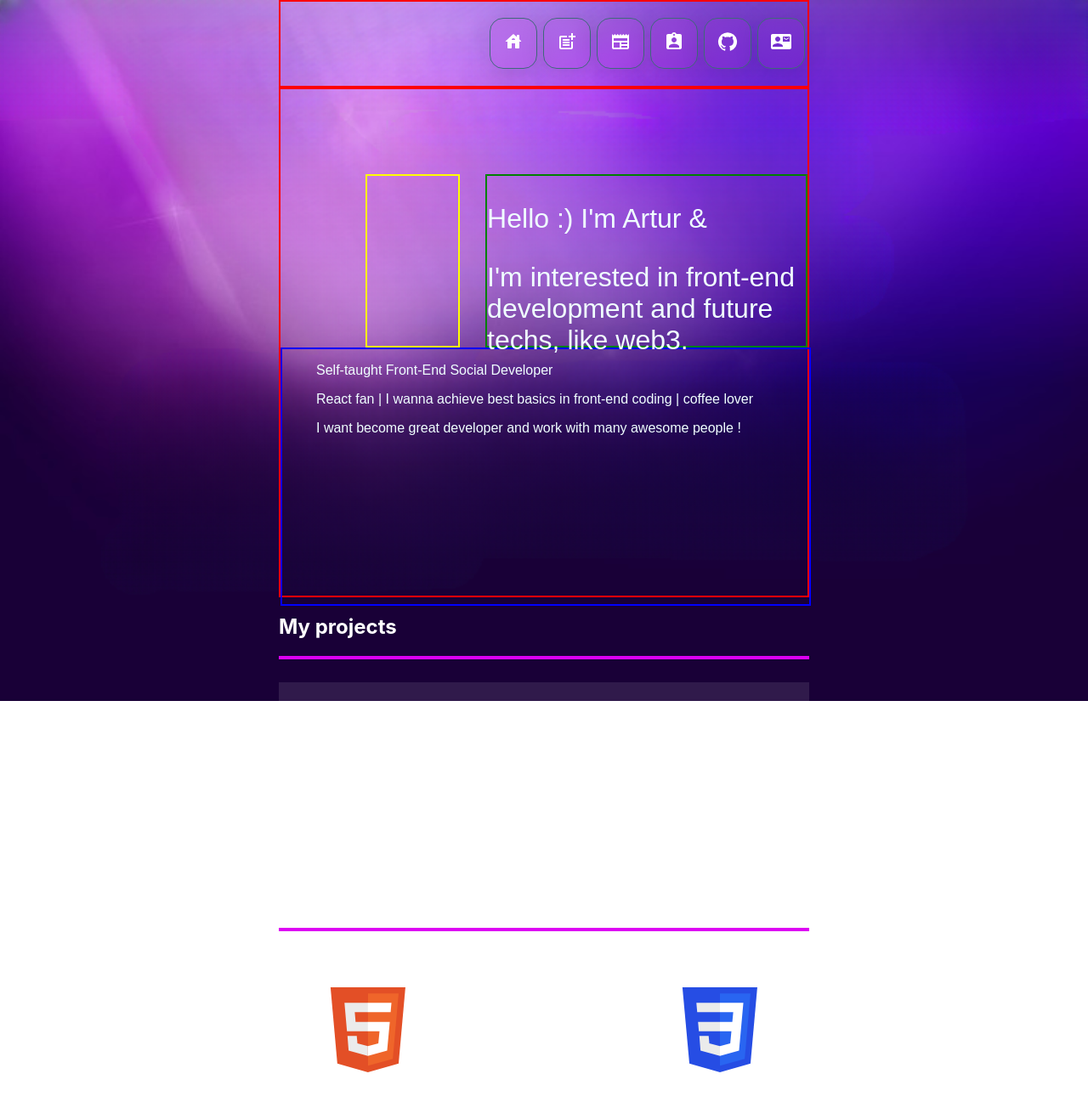
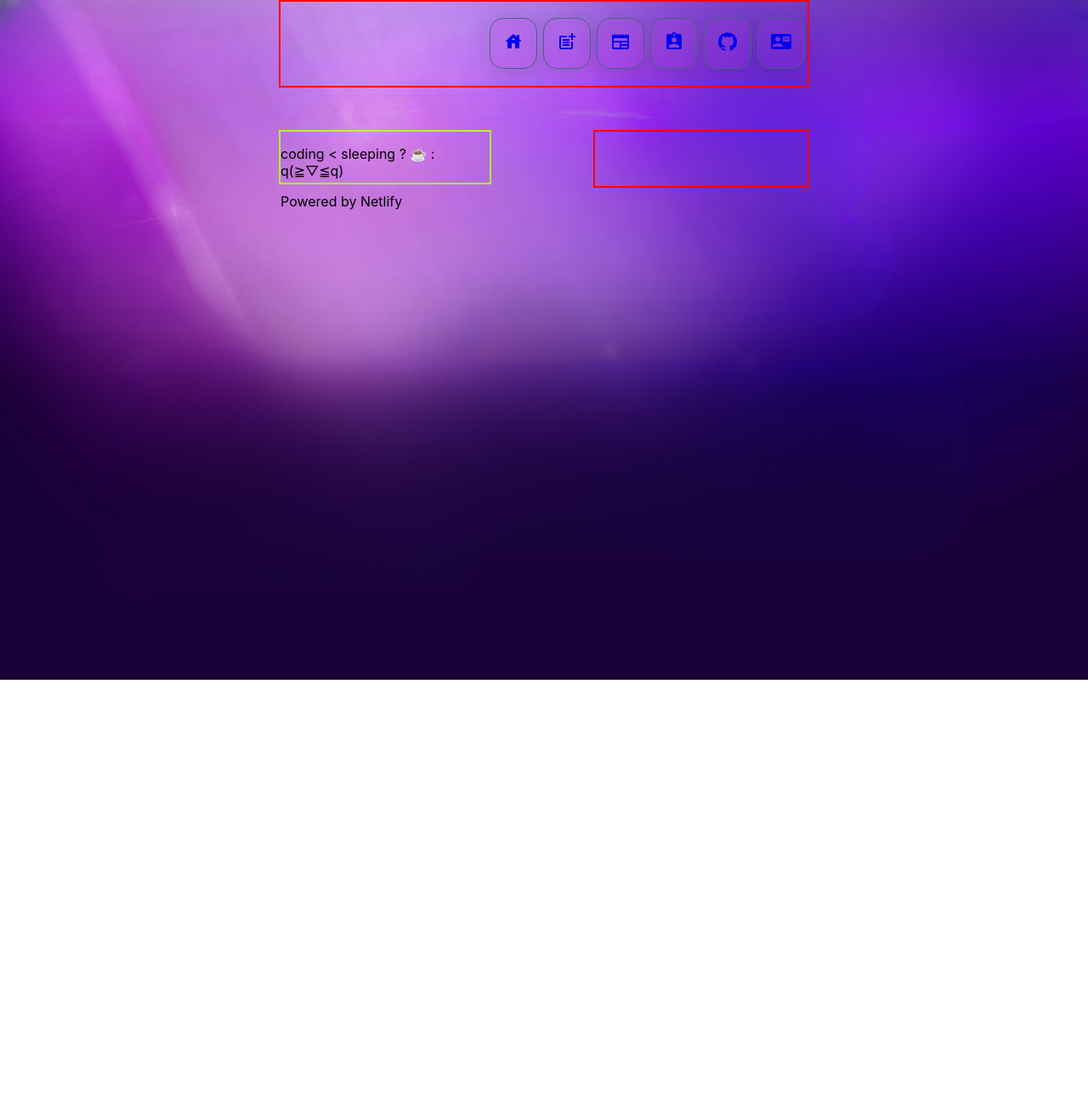
Before and after one commit to devArczi/aboutMe, a React (Create React App) app in the folder about-me/: page /about-me in a window 1280 px wide. Shown: the top 1297 px of the page at 85% size. After the commit the page ends 800 px from the top, so only its background shows below. Built offline with nearby package versions, Linux system fonts and the light colour scheme.

Commit message:
adden links

```diff
--- a/about-me/package.json
+++ b/about-me/package.json
@@ -11,8 +11,10 @@
     "@testing-library/jest-dom": "^5.14.1",
     "@testing-library/react": "^13.0.0",
     "@testing-library/user-event": "^13.2.1",
+    "framer-motion": "^7.2.0",
     "react": "^18.2.0",
     "react-dom": "^18.2.0",
+    "react-router-dom": "6",
     "react-scripts": "5.0.1",
     "styled-components": "^5.3.5",
     "web-vitals": "^2.1.0"
--- a/about-me/src/App.js
+++ b/about-me/src/App.js
@@ -5,7 +5,7 @@ import Header from './components/Header';
 import Nav from './components/Nav';
 import Projects from './components/Projects';
 import TechStack from './components/Tech';
-
+import { BrowserRouter as Router, Route, Routes } from 'react-router-dom';
 
 const AppWrapper = styled.div`
 
@@ -13,15 +13,19 @@ margin: 0 200px;
 height: 100vh;
 `
 function App() {
-  const [clicked, setClicked] = useState("")
+
   return (
-    <AppWrapper>
-      <Nav/>
-      <Header/>
-      <Projects/>
-      <TechStack/>
-      <Footer/>
-    </AppWrapper>
+    <Router>
+      <AppWrapper>
+        <Nav/>
+          <Routes>
+            <Route path='/' element={<Header/>}/>
+            <Route path='/projects' element={<Projects/>}/>
+            <Route path='/techstack' element={<TechStack/>}/>
+          </Routes>
+        <Footer/>
+      </AppWrapper>
+    </Router>
   );
 }
 
--- a/about-me/src/components/Nav/index.js
+++ b/about-me/src/components/Nav/index.js
@@ -1,4 +1,5 @@
-import React from "react";
+import React, { useState } from "react";
+import { Tooltip, Zoom } from '@mui/material';
 import styled from "styled-components";
 import HouseRoundedIcon from '@mui/icons-material/HouseRounded';
 import PostAddOutlinedIcon from '@mui/icons-material/PostAddOutlined';
@@ -6,6 +7,7 @@ import ContactMailIcon from '@mui/icons-material/ContactMail';
 import GitHubIcon from '@mui/icons-material/GitHub';
 import AssignmentIndIcon from '@mui/icons-material/AssignmentInd';
 import NewspaperIcon from '@mui/icons-material/Newspaper';
+import { Link } from 'react-router-dom';
 
 const NavList = styled.ul`
 list-style-type: none;
@@ -41,9 +43,19 @@ const NavWrapper = styled.div`
     border: red 2px solid;
 `;
 const Nav = () =>{
-    const navIconList  = [<HouseRoundedIcon/>, <PostAddOutlinedIcon/>, <NewspaperIcon/>, <AssignmentIndIcon/>, <GitHubIcon/>, <ContactMailIcon/>];
-    const navIconItems = navIconList.map((item) => <li>{item}</li>);
+    const navIconList = [
+        {id: 0, nav : <HouseRoundedIcon/>, tooltip: "Home" , link:"/"},
+        {id: 1, nav : <PostAddOutlinedIcon/>, tooltip: "Post", link:"/projects"},
+        {id: 2, nav : <NewspaperIcon/>, tooltip: "News", link:"/TechStack"},
+        {id: 3, nav : <AssignmentIndIcon/>, tooltip: "Assignment", link:"/ass"},
+        {id: 4, nav : <GitHubIcon/>, tooltip: "GitHub" ,link:"/GH"},
+        {id: 5, nav : <ContactMailIcon/>, tooltip: "Contact", link:"/CT"},
+    ];
 
+    const navIconItems = navIconList.map((item) => <Tooltip title={item.tooltip} TransitionComponent={Zoom} enterDelay={100} placement="bottom" arrow><li key={item.link}><Link to={item.link}>{item.nav}</Link></li></Tooltip>)
+
+
+    console.log(navIconList[1].link)
     return(
         <NavWrapper>
             <NavList>
--- a/about-me/src/components/Tech/index.js
+++ b/about-me/src/components/Tech/index.js
@@ -23,20 +23,20 @@ const TechWrapper = styled.div`
 `
 const TechStack = () => {
     const techIconList = [
-        {tech : <HTMLsvg/>, tooltip: "HTML"},
-        {tech : <CSSsvg/>, tooltip: "CSS"},
-        {tech : <JSsvg/>, tooltip: "JS"},
-        {tech : <NODEsvg/>, tooltip: "NODEjs"},
-        {tech : <REACTsvg/>, tooltip: "React"},
-        {tech : <Gatsbysvg/>, tooltip: "Gatsby"},
-        {tech : <STYLEDCOMPSsvg/>, tooltip: "Styled Components"},
-        {tech : <SASSsvg/>, tooltip: "SASS"},
-        {tech : <VSCODEsvg/>, tooltip: "VSCODE"},
-        {tech : <CONTENTFULsvg/>, tooltip: "Contentful"},
-        {tech : <GITHUBsvg/>, tooltip: "GitHub"},
-        {tech : <NETLIFYsvg/>, tooltip: "Netlify"},
+        {id: 110, tech : <HTMLsvg/>, tooltip: "HTML"},
+        {id: 111,tech : <CSSsvg/>, tooltip: "CSS"},
+        {id: 112,tech : <JSsvg/>, tooltip: "JS"},
+        {id: 113,tech : <NODEsvg/>, tooltip: "NODEjs"},
+        {id: 114,tech : <REACTsvg/>, tooltip: "React"},
+        {id: 115,tech : <Gatsbysvg/>, tooltip: "Gatsby"},
+        {id: 116,tech : <STYLEDCOMPSsvg/>, tooltip: "Styled Components"},
+        {id: 117,tech : <SASSsvg/>, tooltip: "SASS"},
+        {id: 118,tech : <VSCODEsvg/>, tooltip: "VSCODE"},
+        {id: 119,tech : <CONTENTFULsvg/>, tooltip: "Contentful"},
+        {id: 1110,tech : <GITHUBsvg/>, tooltip: "GitHub"},
+        {id: 1111,tech : <NETLIFYsvg/>, tooltip: "Netlify"},
     ];
-    const techIconItems = techIconList.map((item) => <Tooltip title={item.tooltip} TransitionComponent={Zoom} enterDelay={150} placement="bottom" arrow><SVGwrapper>{item.tech}</SVGwrapper></Tooltip>)
+    const techIconItems = techIconList.map((item) => <Tooltip title={item.tooltip} TransitionComponent={Zoom} enterDelay={150} placement="bottom" arrow><SVGwrapper key={item.id}>{item.tech}</SVGwrapper></Tooltip>)
     return (
         <div>
             <ProjectsHeader>
```
Also changed, not shown: 1 other file (tests, documents, lock files or other folders).
